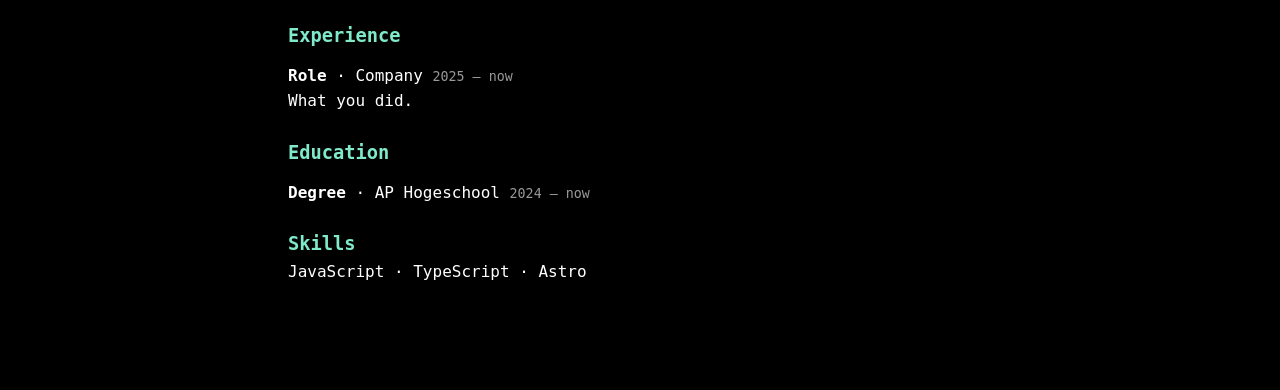
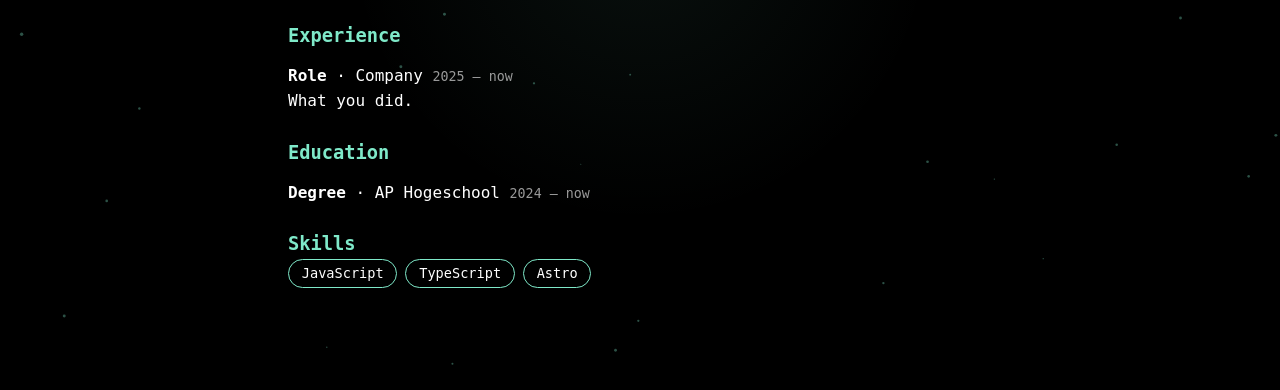
Before and after one commit to Noah-school/Portfolio-, an Astro site: page /cv in a window 1280 px wide. Shown: the part 392-782 px from the top of the page. Built offline with nearby package versions, Linux system fonts and the light colour scheme; Astro itself is replaced by a stand-in of ours.

Commit message:
Add typing hero, pointer spotlight, drifting backdrop, card tilt and skill chips

```diff
--- /dev/null
+++ b/src/components/Backdrop.astro
@@ -0,0 +1,57 @@
+<canvas id="backdrop" aria-hidden="true"></canvas>
+<div class="spot" id="spot" aria-hidden="true"></div>
+
+<script>
+  const reduce = matchMedia("(prefers-reduced-motion: reduce)").matches;
+  const canvas = document.getElementById("backdrop") as HTMLCanvasElement;
+  const spot = document.getElementById("spot")!;
+  const ctx = canvas.getContext("2d")!;
+
+  // soft spotlight that trails the pointer
+  addEventListener("pointermove", e => {
+    spot.style.setProperty("--mx", `${e.clientX}px`);
+    spot.style.setProperty("--my", `${e.clientY}px`);
+  }, { passive: true });
+
+  // slow drifting dots
+  type Dot = { x: number; y: number; vx: number; vy: number; r: number };
+  let dots: Dot[] = [];
+  const resize = () => {
+    canvas.width = innerWidth;
+    canvas.height = innerHeight;
+    dots = Array.from({ length: Math.round(innerWidth * innerHeight / 22000) }, () => ({
+      x: Math.random() * canvas.width,
+      y: Math.random() * canvas.height,
+      vx: (Math.random() - .5) * .15,
+      vy: -Math.random() * .25 - .05,
+      r: Math.random() * 1.4 + .4,
+    }));
+  };
+  const draw = () => {
+    ctx.clearRect(0, 0, canvas.width, canvas.height);
+    ctx.fillStyle = "rgba(127, 233, 201, .35)";
+    for (const d of dots) {
+      d.x = (d.x + d.vx + canvas.width) % canvas.width;
+      d.y = (d.y + d.vy + canvas.height) % canvas.height;
+      ctx.beginPath();
+      ctx.arc(d.x, d.y, d.r, 0, Math.PI * 2);
+      ctx.fill();
+    }
+    if (!reduce && !document.hidden) requestAnimationFrame(draw);
+  };
+  addEventListener("resize", () => { resize(); if (reduce) draw(); });
+  document.addEventListener("visibilitychange", () => { if (!document.hidden) draw(); });
+  resize();
+  draw();
+</script>
+
+<style is:global>
+  #backdrop { position: fixed; inset: 0; z-index: -1; pointer-events: none; }
+  .spot {
+    position: fixed;
+    inset: 0;
+    z-index: -1;
+    pointer-events: none;
+    background: radial-gradient(420px circle at var(--mx, 50%) var(--my, 40%), rgba(127, 233, 201, .07), transparent 70%);
+  }
+</style>
--- a/src/components/CardFan.css
+++ b/src/components/CardFan.css
@@ -21,7 +21,7 @@
   color: inherit;
   cursor: pointer;
   background: rgba(127, 233, 201, .04);
-  transform: translate(var(--x), var(--y)) rotate(var(--r)) scale(var(--s, 1));
+  transform: translate(var(--x), var(--y)) rotate(var(--r)) scale(var(--s, 1)) perspective(800px) rotateX(var(--tx, 0deg)) rotateY(var(--ty, 0deg));
   opacity: var(--o);
   z-index: var(--z);
   transition: transform 1.1s cubic-bezier(.25, .7, .25, 1), opacity .9s;
--- a/src/layouts/Base.astro
+++ b/src/layouts/Base.astro
@@ -1,5 +1,6 @@
 ---
 import "../styles/global.css";
+import Backdrop from "../components/Backdrop.astro";
 
 interface Props { title: string }
 const { title } = Astro.props;
@@ -22,6 +23,7 @@ const current = Astro.url.pathname.split("/")[1];
   <script is:inline>document.documentElement.classList.add("js")</script>
 </head>
 <body>
+  <Backdrop />
   <div class="progress" id="progress"></div>
   <nav>
     {links.map(l => <a href={l.href} data-id={l.id} aria-current={l.id === current ? "page" : undefined}>{l.label}</a>)}
--- a/src/pages/cv.astro
+++ b/src/pages/cv.astro
@@ -24,7 +24,7 @@ import cv from "../data/cv.json";
     ))}
 
     <h3>Skills</h3>
-    <p>{cv.skills.join(" · ")}</p>
+    <ul class="skills">{cv.skills.map((k, i) => <li style={`--i:${i}`}>{k}</li>)}</ul>
   </main>
 </Base>
 
@@ -32,4 +32,14 @@ import cv from "../data/cv.json";
   h2, h3 { margin-top: 1.5rem; color: var(--accent); }
   section { margin-top: .75rem; }
   small { opacity: .6; }
+  .skills { list-style: none; padding: 0; display: flex; flex-wrap: wrap; gap: .5rem; }
+  .skills li {
+    border: 1px solid var(--accent);
+    border-radius: 999px;
+    padding: .15rem .8rem;
+    font-size: .85rem;
+    animation: pop .5s calc(var(--i) * 80ms) backwards;
+  }
+  @keyframes pop { from { opacity: 0; transform: scale(.7); } }
+  @media (prefers-reduced-motion: reduce) { .skills li { animation: none; } }
 </style>
```
Also changed, not shown: src/components/cards.js (+10 -0 lines), src/pages/index.astro (+18 -1 lines).
